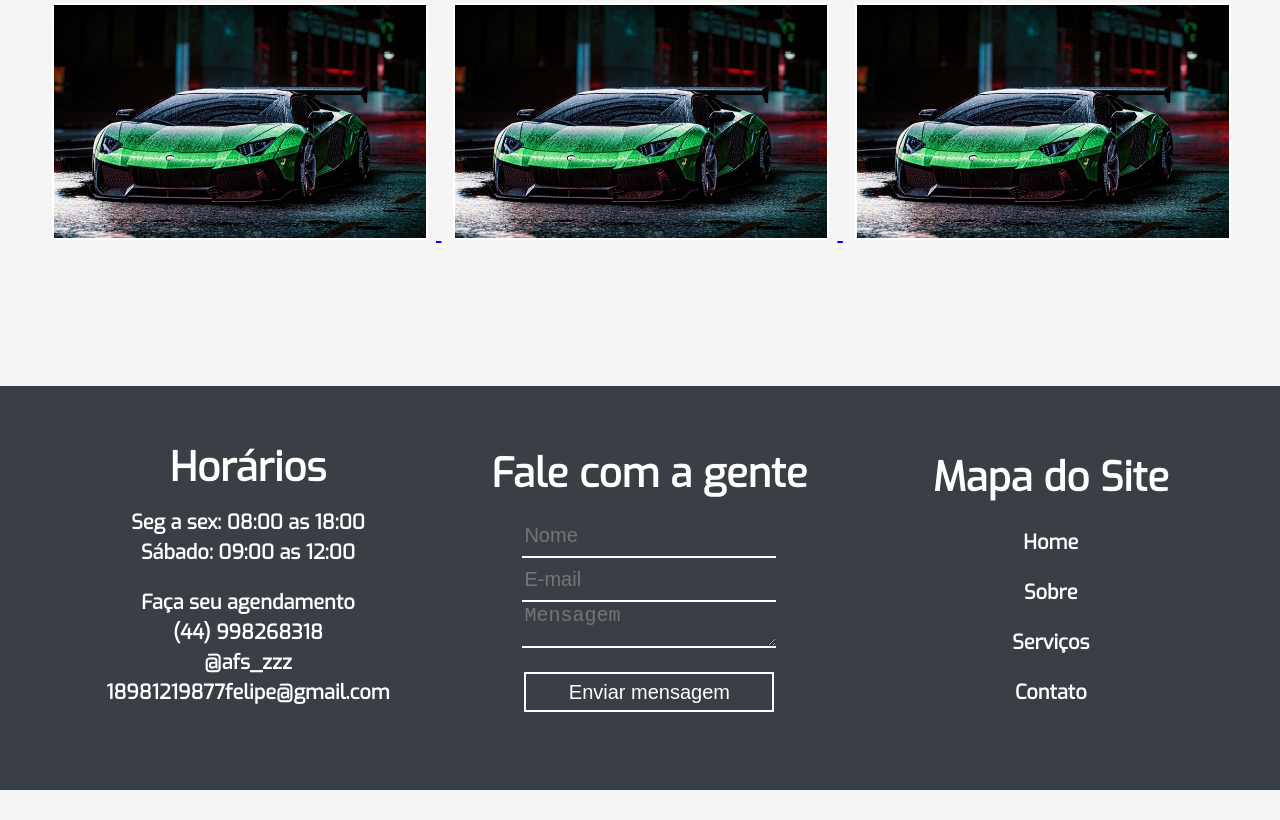
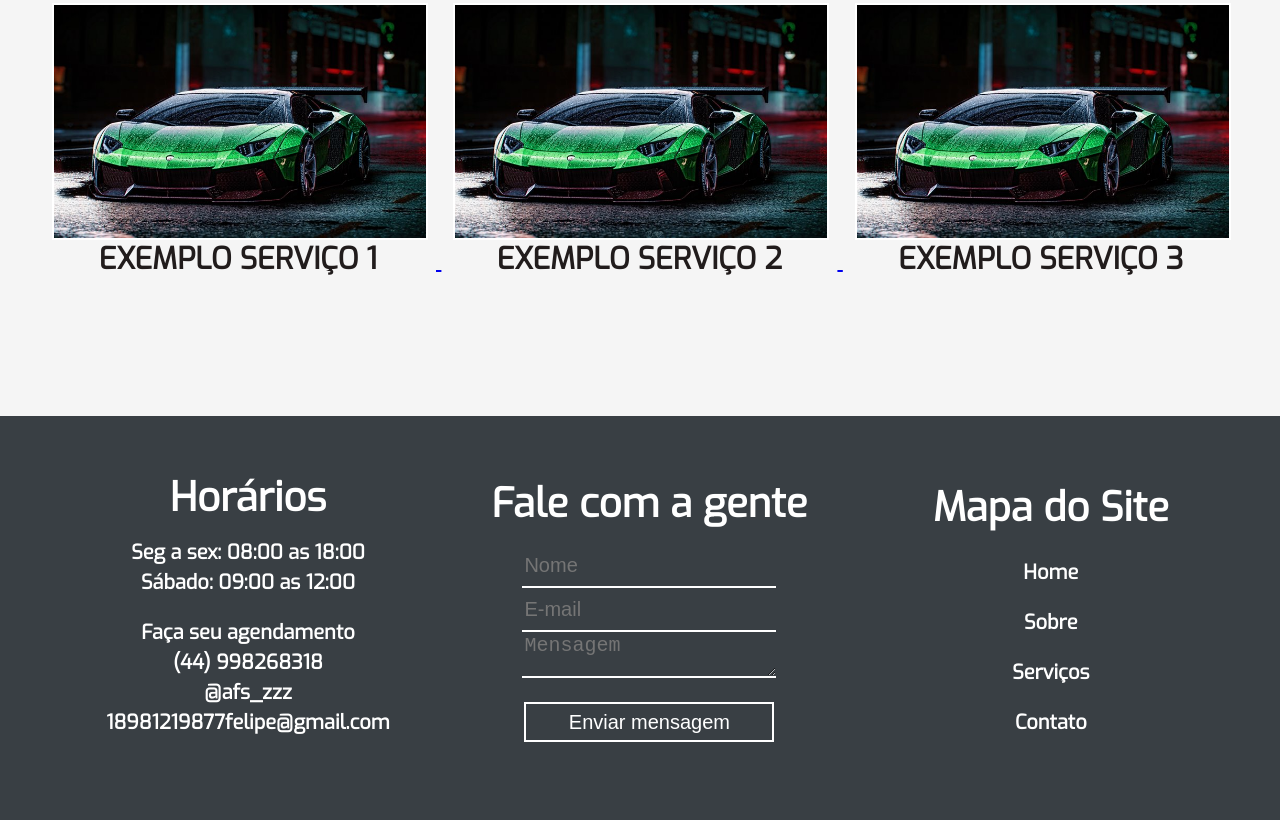
Before and after one commit to Felipebatistapastore/3ipw23-esteticamg, a plain HTML site: page servicos.html in a window 1280 px wide. Shown: the part 1214-2034 px from the top of the page. Before the commit the page ends 2004 px from the top, so only its background shows below. Drawn offline with Linux system fonts and the light colour scheme.

Commit message:
Add files via upload

```diff
--- a/servicos.html
+++ b/servicos.html
@@ -94,7 +94,7 @@ Outro cuidado que deve-se ter na higienização automotiva é com o filtro de p
         <a href="#">
             <div class="servico">
                 <img src="img/servico.jpg">
-
+                <div class="titulo">Exemplo serviço 1</div>
 
             </div>
         </a>
@@ -103,6 +103,7 @@ Outro cuidado que deve-se ter na higienização automotiva é com o filtro de p
         <a href="#">
             <div class="servico">
                 <img src="img/servico.jpg">
+                <div class="titulo">Exemplo serviço 2</div>
 
             </div>
         </a>
@@ -111,6 +112,7 @@ Outro cuidado que deve-se ter na higienização automotiva é com o filtro de p
         <a href="#">
             <div class="servico">
                 <img src="img/servico.jpg">
+                <div class="titulo">Exemplo serviço 3</div>
 
 
             </div>
```
